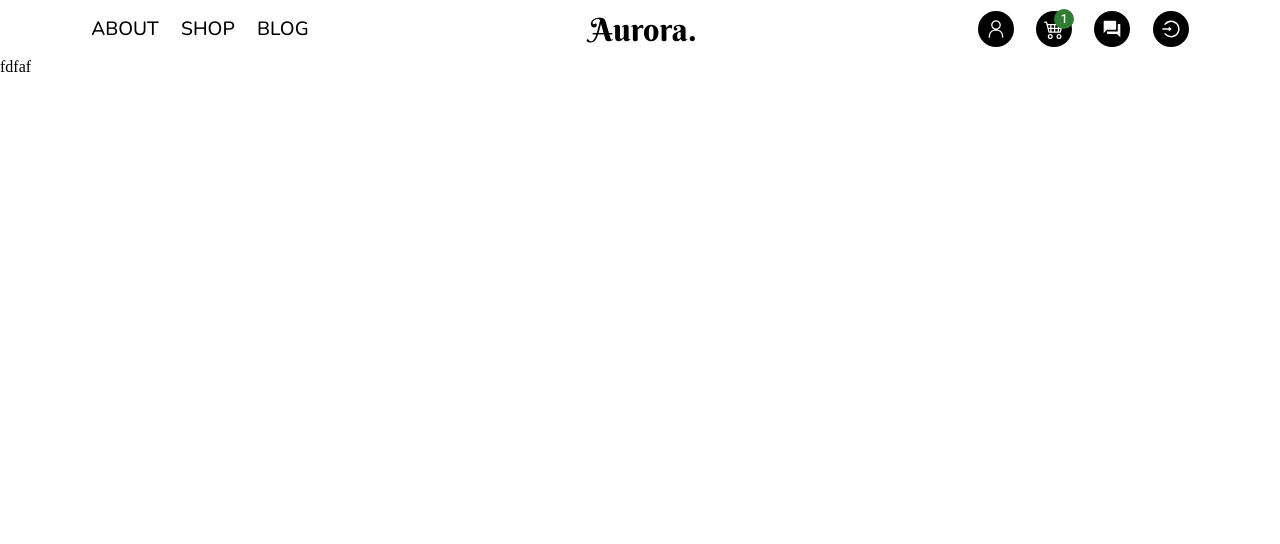
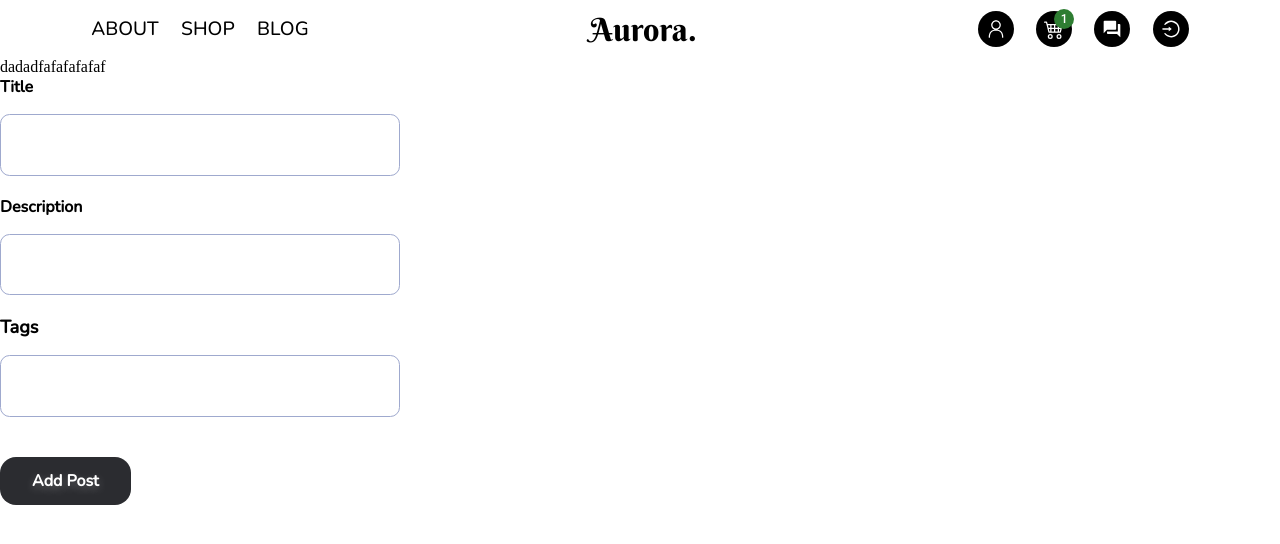
Before and after one commit to annagamr/thesis, a React (Create React App) app in the folder Frontend/: page /blog in a window 1280 px wide. Shown: the top 544 px of the page. Built offline with nearby package versions, Linux system fonts and the light colour scheme.

Commit message:
bugs fixed

```diff
--- a/Frontend/src/components/blog/blog.jsx
+++ b/Frontend/src/components/blog/blog.jsx
@@ -1,8 +1,114 @@
-import React from 'react'
+import React, { useState, useEffect } from "react";
+import AuthService from "../../services/auth.service";
+import axios from "axios";
 
-const Blog= () => {
+function addPost(title, description, tags, author) {
+  return axios.post("http://localhost:3002/api/create-post", {
+    title,
+    description,
+    tags,
+    author,
+  });
+}
+
+const Blog = () => {
+  const [title, setTitle] = useState("");
+  const [description, setDescription] = useState("");
+  const [tags, setTags] = useState("");
+  const [author, setAuthor] = useState(undefined);
+  const [message, setMessage] = useState("");
+  const [successful, setSuccessful] = useState(false);
+  useEffect(() => {
+    const user = AuthService.getCurrentUser();
+
+    if (user) {
+      setAuthor(user.username);
+    }
+  }, []);
+
+  function updateTitle(e) {
+    const newTitle = e.target.value;
+    setTitle(newTitle);
+  }
+
+  function updateDescription(e) {
+    const newDescription = e.target.value;
+    setDescription(newDescription);
+  }
+
+  function updateTags(e) {
+    const newTags = e.target.value;
+    newTags.split(", ");
+    setTags(newTags);
+  }
+
+  const handleRegister = (e) => {
+    e.preventDefault();
+    setMessage("");
+    setSuccessful(false);
+
+    addPost(title, description, tags, author)
+      .then((response) => {
+        // When register() successfully returns data from the server
+        setMessage(response.data.message);
+        setSuccessful(true);
+      })
+      .catch((error) => {
+        // When register() returns an error
+        if (error.response) {
+          setMessage(error.response.data.message);
+        } else {
+          setMessage(error.toString());
+        }
+        setSuccessful(false);
+      });
+  };
+
   return (
-    <div>fdfaf</div>
-  )
-}
+    <div>
+      dadadfafafafafaf
+      <form onSubmit={handleRegister}>
+        {!successful && (
+          <div>
+            <div className="item-title">
+              <label htmlFor="title">Title</label>
+              <input
+                type="text"
+                name="title"
+                value={title}
+                onChange={updateTitle}
+                required
+              />
+            </div>
+
+            <div className="item-description">
+              <label htmlFor="description">Description</label>
+              <input
+                type="text"
+                name="description"
+                value={description}
+                onChange={updateDescription}
+                required
+              />
+            </div>
+
+            <div className="item-password">
+              <label htmlFor="tags">Tags</label>
+              <input
+                type="text"
+                name="tags"
+                value={tags}
+                onChange={updateTags}
+                required
+              />
+            </div>
+            <div className="signup-button">
+              <button>Add Post</button>
+            </div>
+          </div>
+        )}
+      </form>
+    </div>
+  );
+};
 export default Blog;
```
Also changed, not shown: 1 other file (tests, documents, lock files or other folders).
